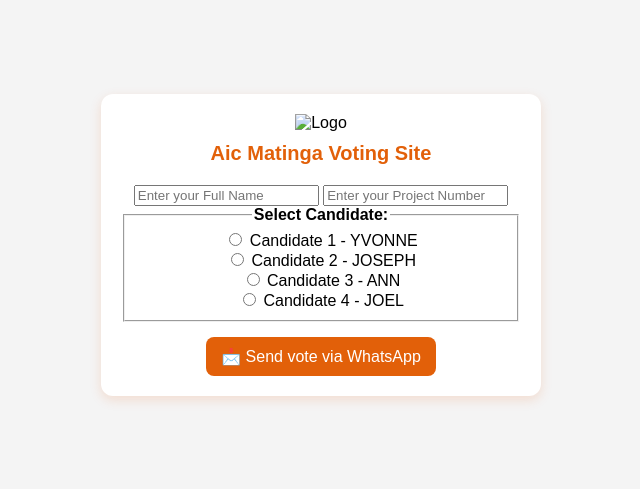
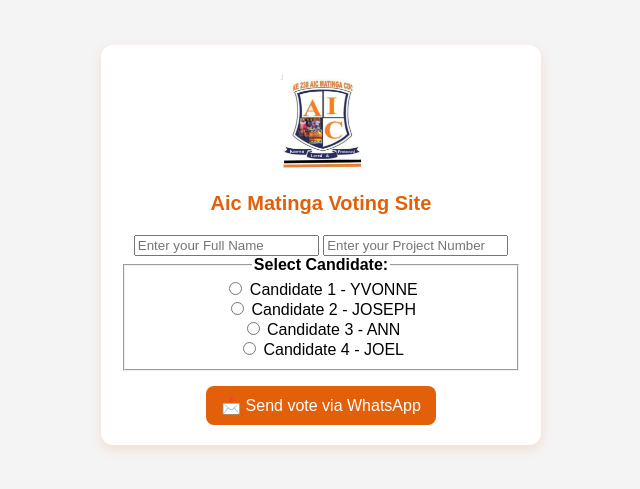
Before and after one commit to Gaddafi-rashid/aicmatingavitingsite, a plain HTML site: page index.html in a window 1280 px wide. Shown: the part 155-644 px from the top of the page, without its empty margins (319-959 px from the left). Drawn offline with nearby package versions, Linux system fonts and the light colour scheme.

Commit message:
change logo

```diff
--- a/index.html
+++ b/index.html
@@ -14,7 +14,7 @@
   <!-- Voting Form -->
   <form id="voteForm" class="vote-form">
     <div class="form-header">
-      <img src="logo.png" alt="Logo" class="logo">
+      <img src="Logo.png.jpg" alt="Logo" class="logo">
       <h2>Aic Matinga Voting Site</h2>
     </div>
 
```
